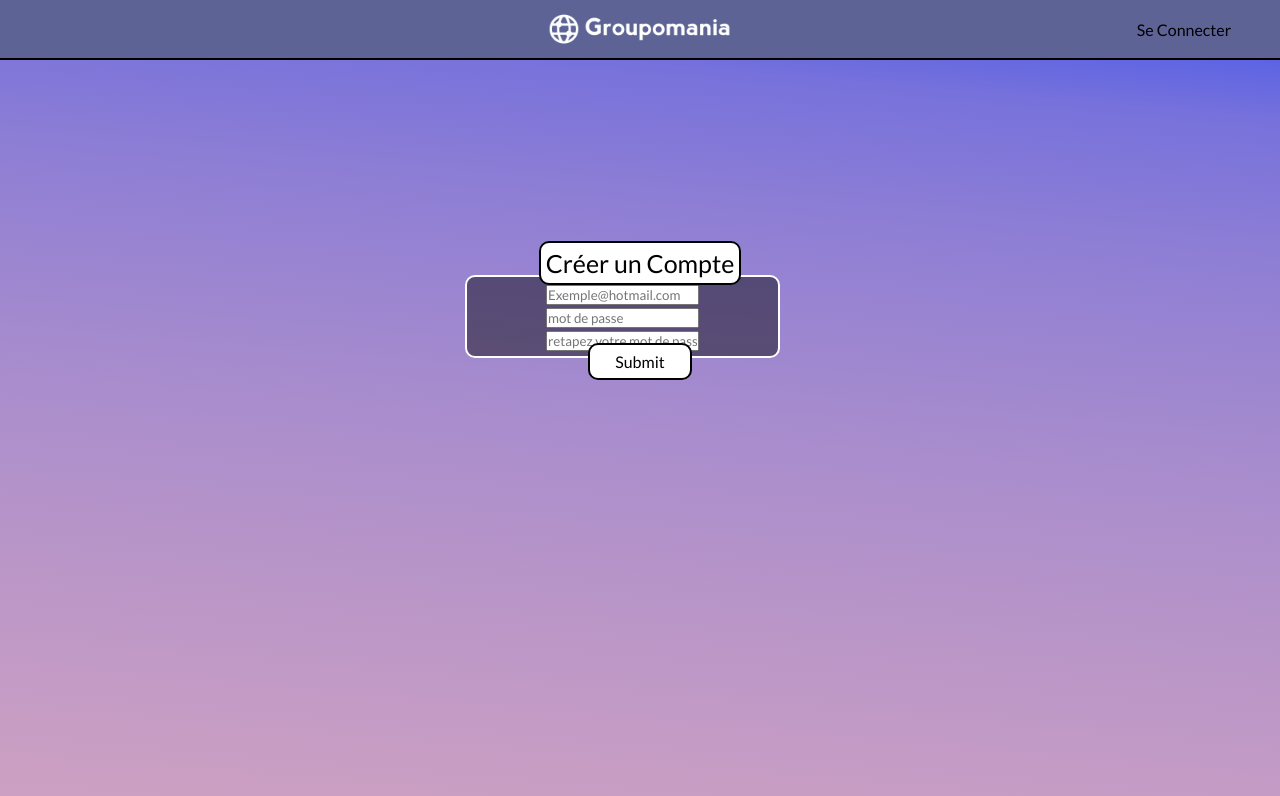
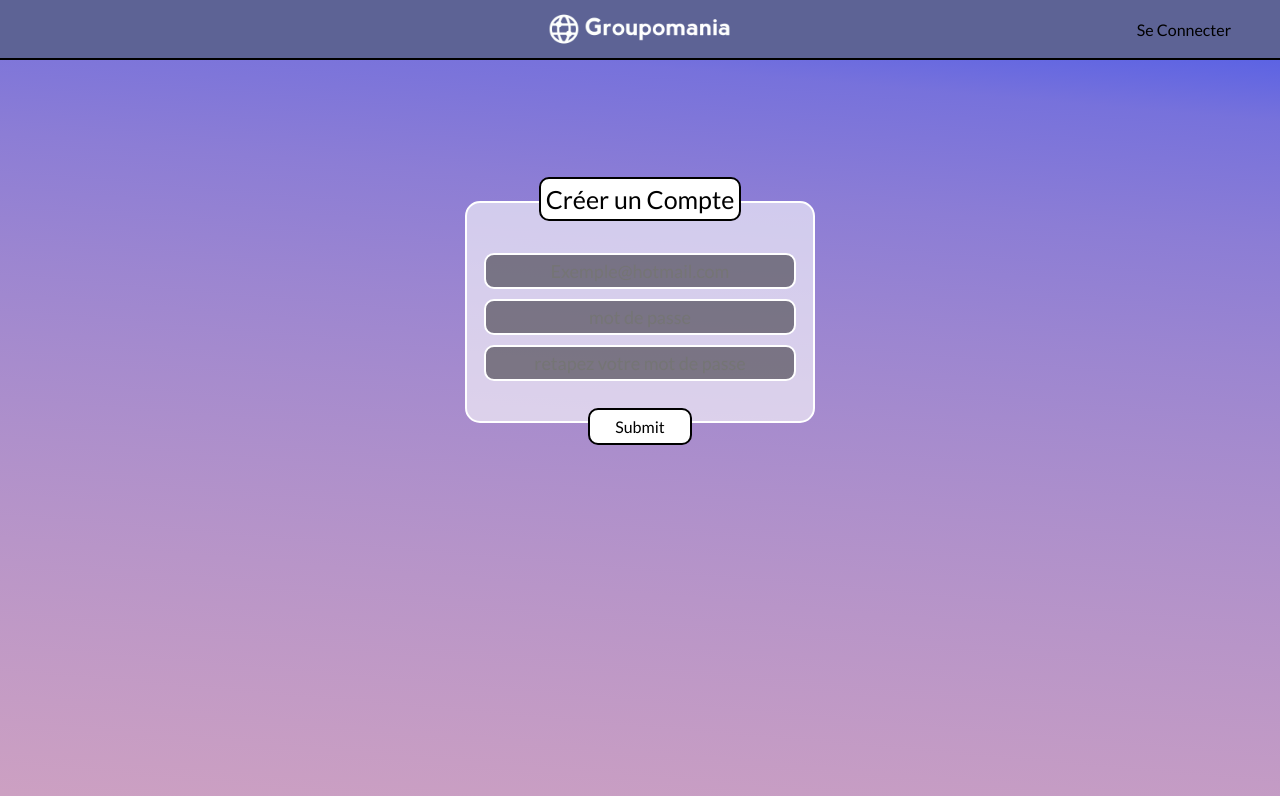
Before and after one commit to ThevenonT/groupomania, a React (Create React App) app in the folder frontend/: page / in a window 1280 px wide. Both pictures are taken after a click on the element "Créer Un Compte". Shown: the top 796 px of the page. Built offline with nearby package versions, Linux system fonts and the light colour scheme; no server answers.

Commit message:
class modifications

```diff
--- a/frontend/src/components/AddPost/index.jsx
+++ b/frontend/src/components/AddPost/index.jsx
@@ -9,8 +9,9 @@ export const AddPost = ({ setAddPost }) => {
 
     // contient l'image de prévisualisation renseigné par l'utilisateur
     const [imagePreview, setImagePreview] = useState('');
+    // contient la description du post saisie par l'utilisateur
+    const [descriptionValue, setDescriptionValue] = useState('');
 
-    const [descriptionValue, setDescriptionValue] = useState('');
     /** retourne la saisie utilisateur de la description */
     function descriptionVal(e) {
         setDescriptionValue(e.target.value)
@@ -27,6 +28,7 @@ export const AddPost = ({ setAddPost }) => {
         // récupère la date du jour en français
         let option = { weekday: "long", year: "numeric", month: "long", day: "2-digit" };
         console.log(new Date().toLocaleDateString("fr-FR", option));
+
         // récupère la date du jour
         let date = ('0' + new Date().getDate()).slice(-2) + "/" + ('0' + (new Date().getMonth() + 1)).slice(-2) + "/" + new Date().getFullYear();
         // récupère l'heure actuel
--- a/frontend/src/pages/ChatRoom/index.jsx
+++ b/frontend/src/pages/ChatRoom/index.jsx
@@ -19,7 +19,7 @@ export const ChatRoom = ({ userCo, user_profil, postAll, setPostAll, AllProfils,
 
     // passe a true si l'utilisateur clique sur le btn de visualisation de connexion
     const [profilUser, setProfilUser] = useState(false)
-    // state btn ajouter un post
+    // state btn ajouter un post passe a true quand l'utilisateur clique sur ajouter un post
     const [addPost, setAddPost] = useState(false);
 
 
--- a/frontend/src/pages/Signup/index.jsx
+++ b/frontend/src/pages/Signup/index.jsx
@@ -103,15 +103,15 @@ export const Signup = ({ setErrorLogin, setSignupState }) => {
             <div className={styles.container_content}>
                 <h2 className={styles.title}>Créer un Compte</h2>
                 <form className={styles.form} onSubmit={Submit}>
-                    <div className={styles.input_text}>
+                    <div className={styles.container_input_text}>
                         {ErrorSignup !== ''
                             ? <p className={styles.error} id='error'>{ErrorSignup}</p>
                             : <p id='error'>{ErrorSignup}</p>
                         }
 
-                        <input onChange={EmailInput} value={emailValue} type="email" name="email" id="email" placeholder='Exemple@hotmail.com' required />
-                        <input onChange={PasswordInput} value={passwordValue} type="password" name="password" id="password" placeholder='mot de passe' required />
-                        <input onChange={rePasswordInput} value={rePasswordValue} type="password" name="repassword" id="repassword" placeholder='retapez votre mot de passe' required />
+                        <input className={styles.input_text} onChange={EmailInput} value={emailValue} type="email" name="email" id="email" placeholder='Exemple@hotmail.com' required />
+                        <input className={styles.input_text} onChange={PasswordInput} value={passwordValue} type="password" name="password" id="password" placeholder='mot de passe' required />
+                        <input className={styles.input_text} onChange={rePasswordInput} value={rePasswordValue} type="password" name="repassword" id="repassword" placeholder='retapez votre mot de passe' required />
                     </div>
                     {!loading ?
                         <input className={styles.btnSubmit} type="submit" value="Submit" />
```
